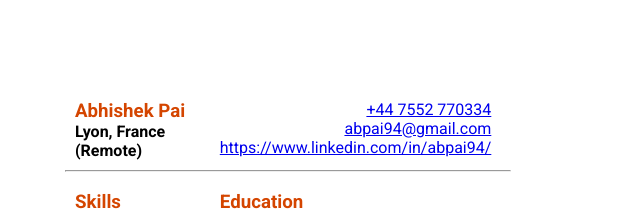
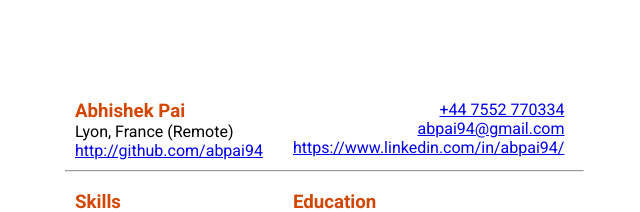
Before and after one commit to abpai94/personal-website, a Vue app: page / in a window 1280 px wide. Shown: the top 212 px of the page, without its empty margins (435-1075 px from the left). Built offline with nearby package versions, Linux system fonts and the light colour scheme.

Commit message:
#1: Added github link

```diff
--- a/src/components/Resume.vue
+++ b/src/components/Resume.vue
@@ -2,7 +2,9 @@
     <div class="grid-container">
         <div class="header-left">
             <h3>Abhishek Pai</h3>
-            <h4>Lyon, France (Remote)</h4>
+            <p>Lyon, France (Remote)</p>
+            <a href="http://github.com/abpai94">
+                http://github.com/abpai94</a>
         </div>
         <div class="header-right">
             <p><a href="tel:+44 7552 770334">
@@ -161,10 +163,8 @@
 </script>
 
 <style>
-
 body {
     padding: 100px 500px 0px 500px;
-    text-align: left;
 }
 
 .grid-container {
```
